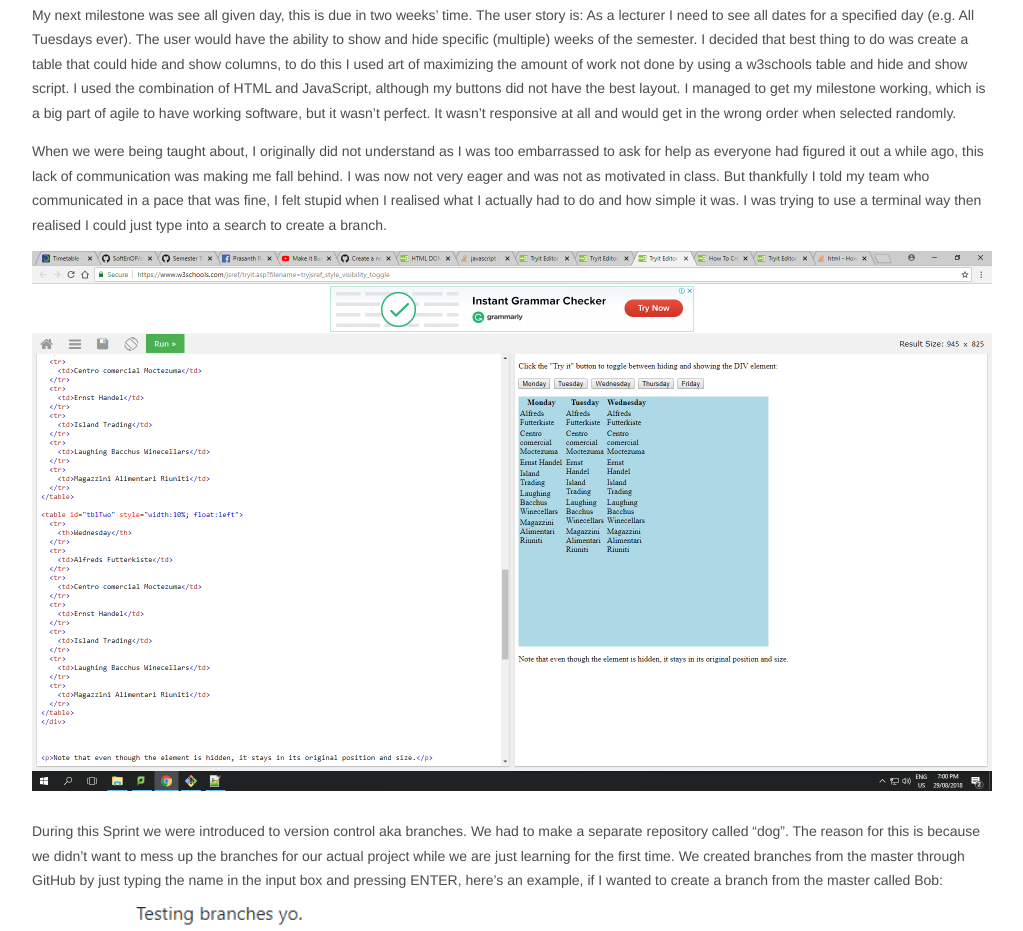
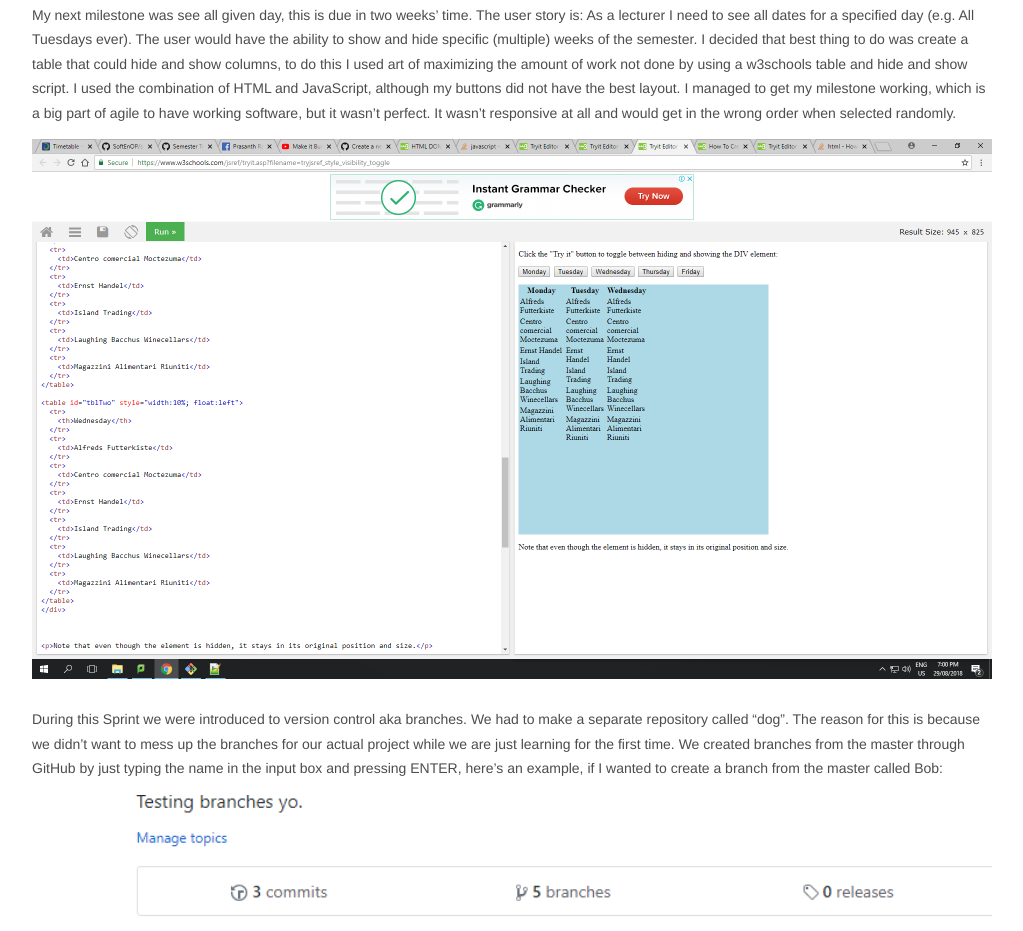
Before and after one commit to raonp1/Portfolio, a plain HTML site: page right-sidebar.html in a window 1280 px wide. Shown: the part 5142-6073 px from the top of the page, without its empty margins (128-1151 px from the left). Drawn offline with nearby package versions, Linux system fonts and the light colour scheme.

Commit message:
Fixed bug

```diff
--- a/right-sidebar.html
+++ b/right-sidebar.html
@@ -89,7 +89,6 @@
 							</header>
 							<a href="#" class="image full"><img src="images/t10.png" alt="" /></a>
 							<p>My next milestone was see all given day, this is due in two weeks’ time. The user story is: As a lecturer I need to see all dates for a specified day (e.g. All Tuesdays ever). The user would have the ability to show and hide specific (multiple) weeks of the semester. I decided that best thing to do was create a table that could hide and show columns, to do this I used art of maximizing the amount of work not done by using a w3schools table and hide and show script. I used the combination of HTML and JavaScript, although my buttons did not have the best layout. I managed to get my milestone working, which is a big part of agile to have working software, but it wasn’t perfect. It wasn’t responsive at all and would get in the wrong order when selected randomly.</p>
-							<p>When we were being taught about, I originally did not understand as I was too embarrassed to ask for help as everyone had figured it out a while ago, this lack of communication was making me fall behind. I was now not very eager and was not as motivated in class. But thankfully I told my team who communicated in a pace that was fine, I felt stupid when I realised what I actually had to do and how simple it was. I was trying to use a terminal way then realised I could just type into a search to create a branch.</p>
 							<a href="#" class="image full"><img src="images/t11.png" alt="" /></a>
 							<p>During this Sprint we were introduced to version control aka branches. We had to make a separate repository called “dog”. The reason for this is because we didn’t want to mess up the branches for our actual project while we are just learning for the first time. We created branches from the master through GitHub by just typing the name in the input box and pressing ENTER, here’s an example, if I wanted to create a branch from the master called Bob:</p>
 							<a href="#" class="image full"><img src="images/t12.png" alt="" /></a>
```
